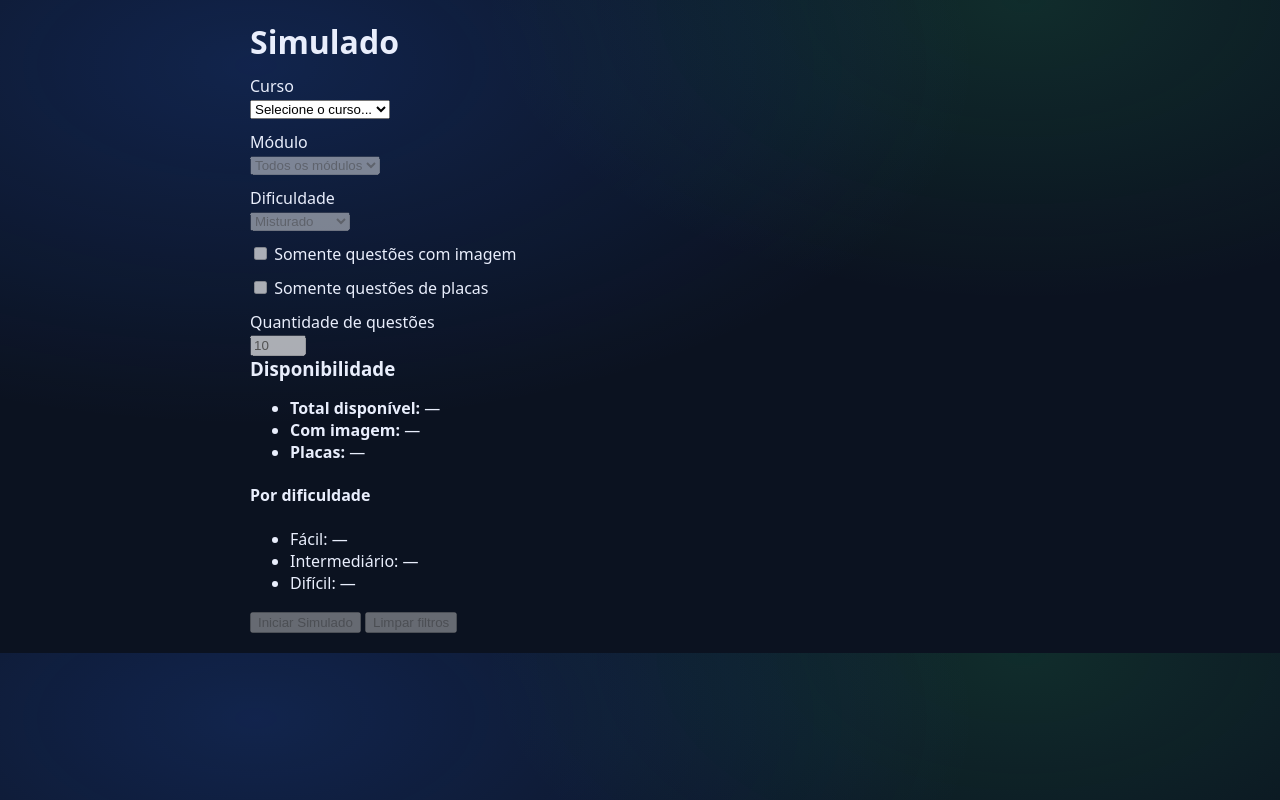
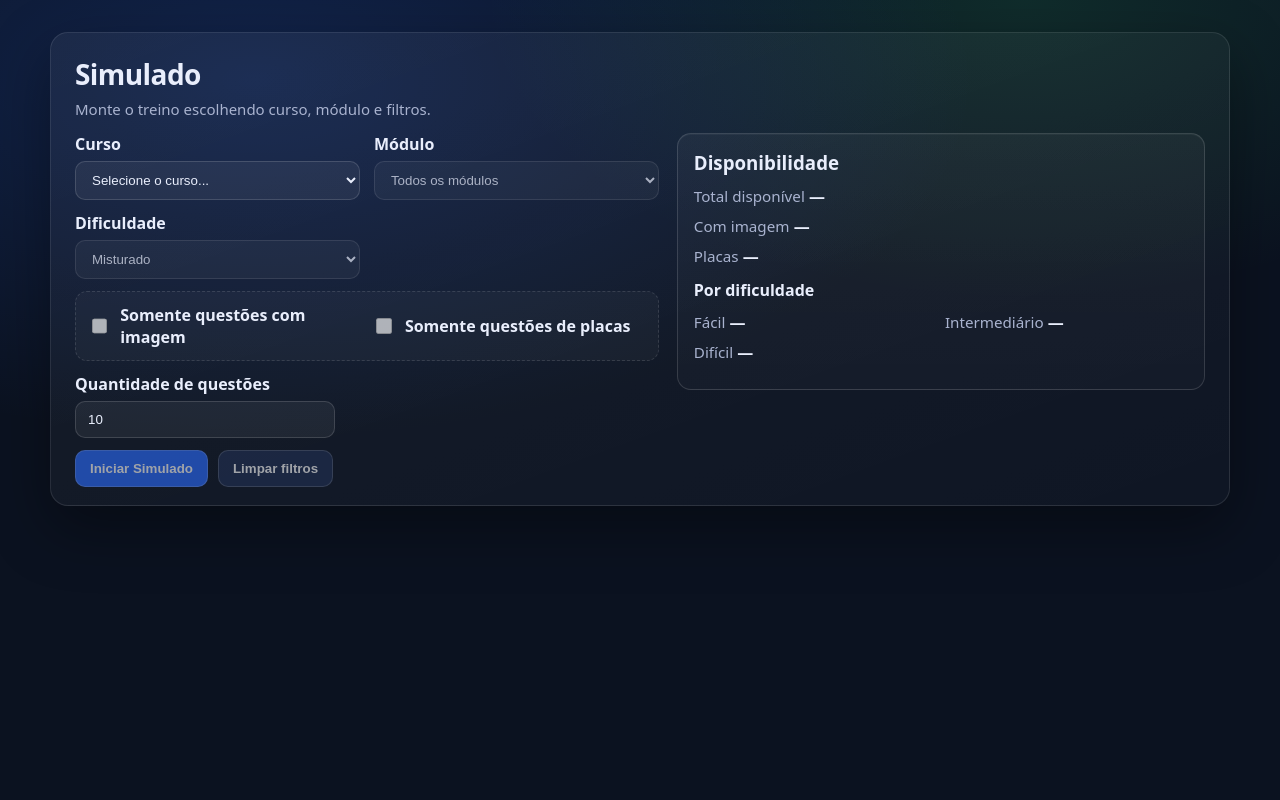
Before and after one commit to AlexBrazil/banco_provas_senatran, a Django app: page /simulado/ in a window 1280 px wide. Run offline with Django 5.2, Linux system fonts and the light colour scheme; data that the repository does not hold is empty; parts of the project's set-up code (start-up, migrations or seed data) failed here and were passed over.

Commit message:
Melhorado o layout do config

```diff
--- a/banco_questoes/templates/simulado/config.html
+++ b/banco_questoes/templates/simulado/config.html
@@ -10,18 +10,20 @@
     <link rel="stylesheet" href="{% static 'Simulado/simulado.css' %}">
 </head>
 <body class="simulado-container">
+    <div class="simulado-card">
+        <div class="simulado-header">
+            <div>
+                <h1 class="simulado-title">Simulado</h1>
+                <p class="simulado-subtitle">Monte o treino escolhendo curso, módulo e filtros.</p>
+            </div>
+        </div>
 
-    <h1 class="simulado-title">Simulado</h1>
-
-    <!-- ========================= -->
+        <div class="simulado-grid">
             <!-- FORM PRINCIPAL DE CONFIG -->
-    <!-- ========================= -->
             <form method="post" action="{% url 'simulado:iniciar' %}" id="simulado-form" class="simulado-form">
                 {% csrf_token %}
 
-        <!-- ================= -->
-        <!-- CURSO -->
-        <!-- ================= -->
+                <div class="form-grid">
                     <div class="form-group">
                         <label for="curso_id">Curso</label>
                         <select name="curso_id" id="curso_id" required>
@@ -32,9 +34,6 @@
                         </select>
                     </div>
 
-        <!-- ================= -->
-        <!-- MÓDULO -->
-        <!-- ================= -->
                     <div class="form-group">
                         <label for="modulo_id">Módulo</label>
                         <select name="modulo_id" id="modulo_id" disabled>
@@ -42,9 +41,6 @@
                         </select>
                     </div>
 
-        <!-- ================= -->
-        <!-- DIFICULDADE -->
-        <!-- ================= -->
                     <div class="form-group">
                         <label for="dificuldade">Dificuldade</label>
                         <select name="dificuldade" id="dificuldade">
@@ -55,10 +51,7 @@
                         </select>
                     </div>
 
-        <!-- ================= -->
-        <!-- FILTROS BOOLEANOS -->
-        <!-- ================= -->
-        <div class="form-group check-group">
+                    <div class="form-group form-group--full check-group">
                         <label>
                             <input type="checkbox" name="com_imagem" id="com_imagem" value="1">
                             Somente questões com imagem
@@ -70,10 +63,7 @@
                         </label>
                     </div>
 
-        <!-- ================= -->
-        <!-- QUANTIDADE -->
-        <!-- ================= -->
-        <div class="form-group">
+                    <div class="form-group form-group--short">
                         <label for="qtd">Quantidade de questões</label>
                         <input
                             type="number"
@@ -85,33 +75,8 @@
                             required
                         >
                     </div>
-
-        <!-- ================= -->
-        <!-- PAINEL DE STATS -->
-        <!-- ================= -->
-        <div id="stats-panel" class="stats-panel">
-            <h3>Disponibilidade</h3>
-
-            <p id="stats_hint" class="stats-hint"></p>
-            <p id="stats_error" class="stats-error is-hidden"></p>
-
-            <ul>
-                <li><strong>Total disponível:</strong> <span id="stat-total">–</span></li>
-                <li><strong>Com imagem:</strong> <span id="stat-imagem">–</span></li>
-                <li><strong>Placas:</strong> <span id="stat-placas">–</span></li>
-            </ul>
-
-            <h4>Por dificuldade</h4>
-            <ul>
-                <li>Fácil: <span id="stat-facil">–</span></li>
-                <li>Intermediário: <span id="stat-intermediario">–</span></li>
-                <li>Difícil: <span id="stat-dificil">–</span></li>
-            </ul>
                 </div>
 
-        <!-- ================= -->
-        <!-- BOTÃO -->
-        <!-- ================= -->
                 <div class="form-actions">
                     <button type="submit" id="btn-iniciar" disabled>
                         Iniciar Simulado
@@ -121,6 +86,29 @@
                     </button>
                 </div>
             </form>
+
+            <!-- PAINEL DE STATS -->
+            <aside id="stats-panel" class="stats-panel" aria-live="polite">
+                <h3>Disponibilidade</h3>
+
+                <p id="stats_hint" class="stats-hint"></p>
+                <p id="stats_error" class="stats-error is-hidden"></p>
+
+                <ul class="stats-list">
+                    <li><span class="stats-label">Total disponível</span> <span id="stat-total" class="stats-value">—</span></li>
+                    <li><span class="stats-label">Com imagem</span> <span id="stat-imagem" class="stats-value">—</span></li>
+                    <li><span class="stats-label">Placas</span> <span id="stat-placas" class="stats-value">—</span></li>
+                </ul>
+
+                <h4>Por dificuldade</h4>
+                <ul class="stats-list stats-list--cols">
+                    <li><span class="stats-label">Fácil</span> <span id="stat-facil" class="stats-value">—</span></li>
+                    <li><span class="stats-label">Intermediário</span> <span id="stat-intermediario" class="stats-value">—</span></li>
+                    <li><span class="stats-label">Difícil</span> <span id="stat-dificil" class="stats-value">—</span></li>
+                </ul>
+            </aside>
+        </div>
+    </div>
 
     <!-- ========================= -->
     <!-- JS DO SIMULADO (AJAX) -->
--- a/static/Simulado/simulado.css
+++ b/static/Simulado/simulado.css
@@ -141,10 +141,55 @@ label{
 
 /* Container geral */
 .simulado-container {
-  max-width: 820px;
-  margin: 0 auto;
-  padding: 20px;
+  min-height: 100vh;
+  margin: 0;
+  padding: 32px 16px 40px;
+  display: flex;
+  justify-content: center;
+  align-items: flex-start;
   font-family: system-ui, -apple-system, BlinkMacSystemFont, sans-serif;
+}
+
+.simulado-card {
+  width: min(1180px, 100%);
+  background: linear-gradient(160deg, rgba(255,255,255,.05), rgba(255,255,255,.02));
+  border: 1px solid var(--line);
+  border-radius: 18px;
+  padding: 22px 24px 18px;
+  box-shadow: 0 22px 60px rgba(0,0,0,.38);
+}
+
+.simulado-header {
+  display: flex;
+  align-items: flex-start;
+  justify-content: space-between;
+  gap: 12px;
+  margin-bottom: 14px;
+}
+
+.simulado-title {
+  margin: 0;
+  font-size: 28px;
+  letter-spacing: -0.02em;
+}
+
+.simulado-subtitle {
+  margin: 6px 0 0;
+  color: var(--muted);
+  font-size: 15px;
+}
+
+.simulado-grid {
+  display: grid;
+  gap: 18px;
+  grid-template-columns: 1fr;
+}
+
+@media (min-width: 960px) {
+  .simulado-grid {
+    grid-template-columns: minmax(0, 1.05fr) minmax(320px, 0.95fr);
+    align-items: start;
+  }
 }
 
 /* Título */
@@ -191,7 +236,32 @@ label{
 /* ===== Alternativas ===== */
 
 .simulado-form {
-  margin-top: 12px;
+  display: flex;
+  flex-direction: column;
+  gap: 12px;
+}
+
+.simulado-form select,
+.simulado-form input[type="number"] {
+  width: 100%;
+  padding: 10px 12px;
+  border-radius: 10px;
+  border: 1px solid rgba(255,255,255,.14);
+  background: rgba(255,255,255,.06);
+  color: var(--text);
+}
+
+.simulado-form label {
+  margin-top: 0;
+  font-weight: 600;
+  color: var(--text);
+}
+
+.simulado-form select:focus,
+.simulado-form input[type="number"]:focus {
+  outline: 2px solid rgba(43,108,255,.35);
+  outline-offset: 2px;
+  border-color: rgba(43,108,255,.5);
 }
 
 .alternativa {
@@ -256,14 +326,44 @@ label{
 
 .form-grid {
   display: grid;
-  grid-template-columns: 1fr;
-  gap: 12px;
+  grid-template-columns: repeat(auto-fit, minmax(240px, 1fr));
+  gap: 12px 14px;
+  align-items: start;
 }
 
-@media (min-width: 860px) {
-  .form-grid {
-    grid-template-columns: 1fr 1fr;
-  }
+.form-group {
+  display: flex;
+  flex-direction: column;
+  gap: 6px;
+}
+
+.form-group--full { grid-column: 1 / -1; }
+.form-group--short { max-width: 260px; }
+
+.form-actions {
+  display: flex;
+  gap: 10px;
+  flex-wrap: wrap;
+  justify-content: flex-start;
+}
+
+.form-actions button {
+  padding: 10px 14px;
+  border-radius: 10px;
+  border: 1px solid rgba(255,255,255,.2);
+  background: var(--btn);
+  color: #fff;
+  font-weight: 600;
+  cursor: pointer;
+}
+
+.form-actions button:last-child {
+  background: var(--btn2);
+}
+
+.form-actions button:disabled {
+  opacity: 0.6;
+  cursor: not-allowed;
 }
 
 .field label {
@@ -288,6 +388,29 @@ label{
   display: block;
 }
 
+.check-group {
+  display: grid;
+  grid-template-columns: repeat(auto-fit, minmax(220px, 1fr));
+  gap: 10px;
+  padding: 12px;
+  border: 1px dashed rgba(255,255,255,.12);
+  border-radius: 12px;
+  background: rgba(255,255,255,.03);
+}
+
+.check-group label {
+  display: flex;
+  align-items: center;
+  gap: 10px;
+  margin: 0;
+}
+
+.check-group input[type="checkbox"] {
+  width: 16px;
+  height: 16px;
+  accent-color: var(--btn);
+}
+
 .checks {
   margin-top: 10px;
   display: grid;
@@ -306,22 +429,43 @@ label{
   height: 16px;
 }
 
-.stats {
-  margin-top: 16px;
-  padding-top: 10px;
-  border-top: 1px solid rgba(0,0,0,0.08);
+.stats-panel {
+  padding: 16px 16px 14px;
+  border-radius: 14px;
+  border: 1px solid rgba(255,255,255,.14);
+  background: linear-gradient(180deg, rgba(255,255,255,.04), rgba(255,255,255,.02));
+  box-shadow: inset 0 1px 0 rgba(255,255,255,.04);
 }
 
-.stats-title {
-  font-size: 1.05rem;
+@media (min-width: 960px) {
+  .stats-panel { position: sticky; top: 22px; }
+}
+
+.stats-panel h3,
+.stats-panel h4 {
   margin: 0 0 10px 0;
 }
 
-.stats-row {
-  display: flex;
+.stats-list {
+  list-style: none;
+  padding: 0;
+  margin: 6px 0 12px 0;
+  display: grid;
   gap: 8px;
-  flex-wrap: wrap;
-  margin-top: 8px;
+}
+
+.stats-list--cols {
+  grid-template-columns: repeat(auto-fit, minmax(160px, 1fr));
+}
+
+.stats-label {
+  color: var(--muted);
+  font-size: 0.95rem;
+}
+
+.stats-value {
+  font-weight: 700;
+  color: var(--text);
 }
 
 .stats-msg {
@@ -353,3 +497,13 @@ label{
   padding: 10px 12px;
   border-radius: 10px;
 }
+
+@media (max-width: 640px) {
+  .simulado-card {
+    padding: 18px 14px;
+  }
+
+  .form-group--short {
+    max-width: 100%;
+  }
+}
```
Lines whose indentation alone changed are shown as unchanged.
